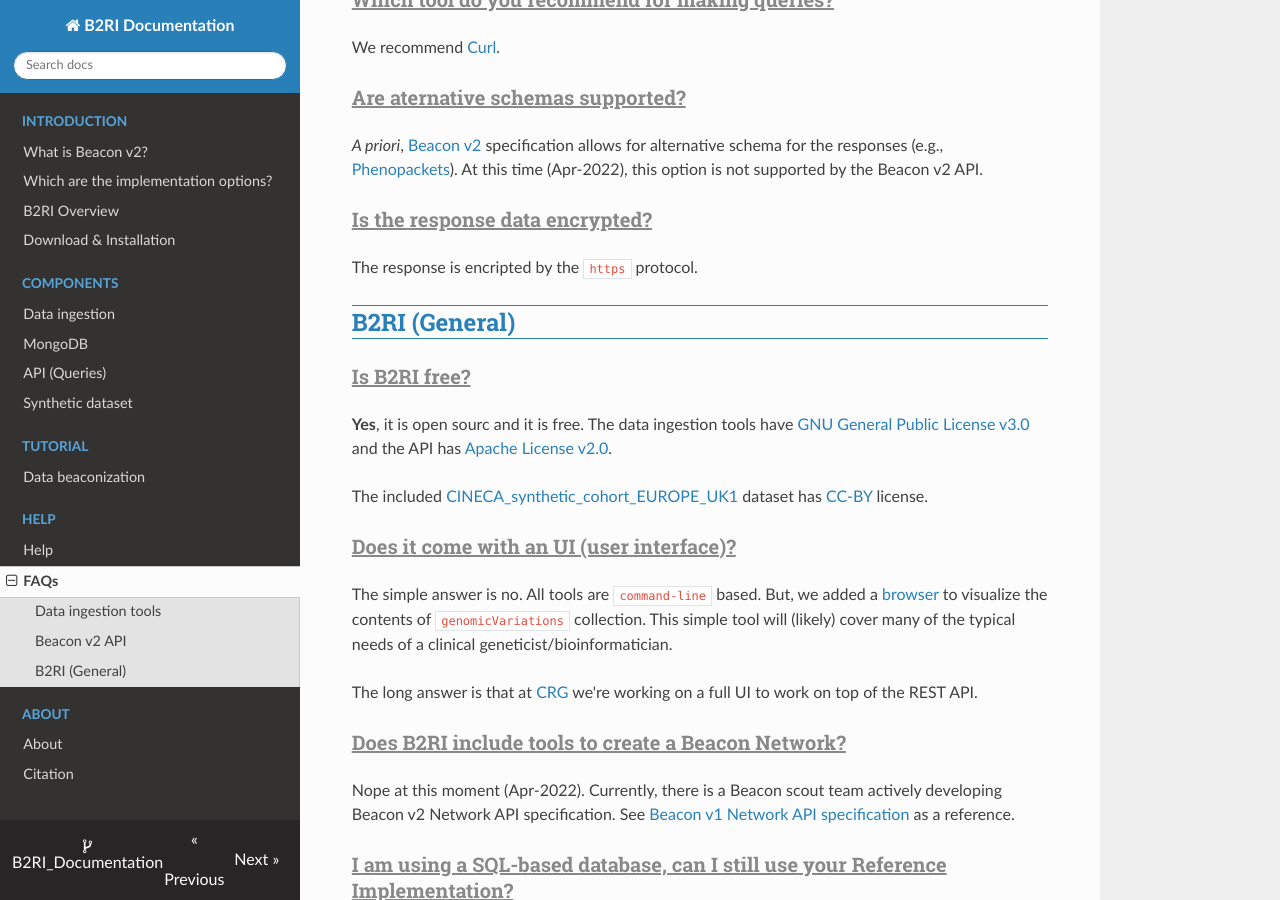
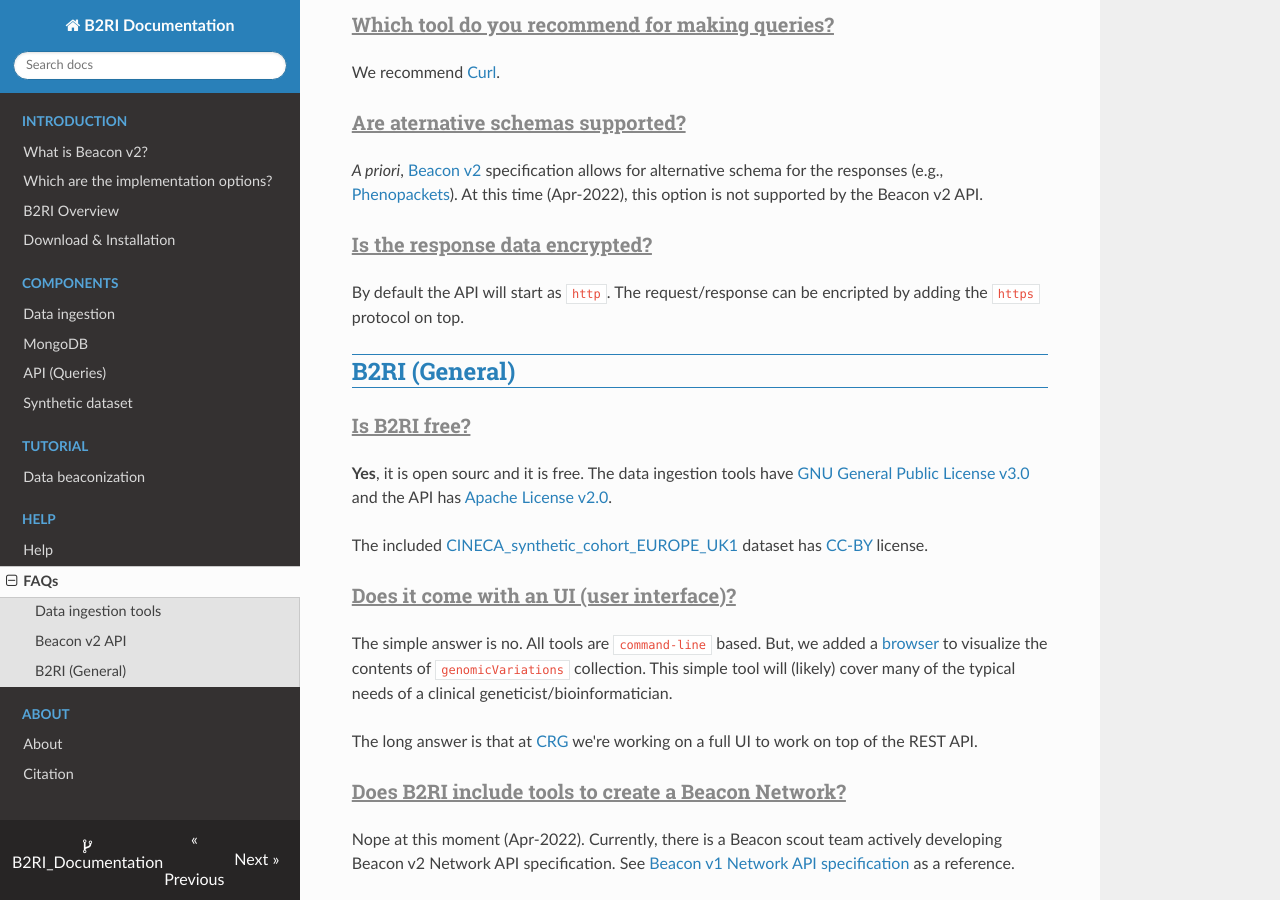
Before and after one commit to ga4gh-beacon/B2RI_Documentation, an MkDocs documentation site: the page built from docs/faq.md, in a window 1280 px wide and 900 px high, scrolled down 3140 px. Built offline with MkDocs 1.6.1, drawn with Linux system fonts in a browser that asks for light colours; nearby versions of some CDN libraries; some of the changed text lies outside the part shown.

Commit message:
Source commit

```diff
--- a/docs/faq.md
+++ b/docs/faq.md
@@ -36,7 +36,7 @@ Having said that, in ocassions researchers have **internal annotations** that ca
 
 ### Is there any alternative to the XLSX to introduce metadata/phenotypic data?
 
-Yes, there is. Please check the [manual](https://github.com/EGA-archive/beacon2-ri-tools/tree/main/utils/bff_validator) of the utility `bff-validator`.
+Yes, there is. You can use CSV or JSON directly as input. Please check the [manual](https://github.com/EGA-archive/beacon2-ri-tools/tree/main/utils/bff_validator) of the utility `bff-validator`.
 
 ### `bff-validator` specification mismatches
 
@@ -93,7 +93,7 @@ _A priori_, [Beacon v2](http://docs.genomebeacons.org/) specification allows for
 
 ### Is the response data encrypted?
 
-The response is encripted by the `https` protocol.
+By default the API will start as `http`. The request/response can be encripted by adding the `https` protocol on top.
 
 ## B2RI (General)
 
```
